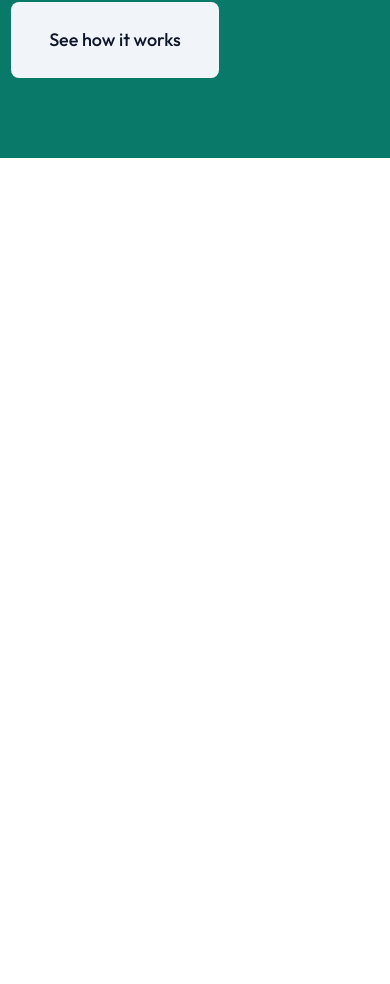
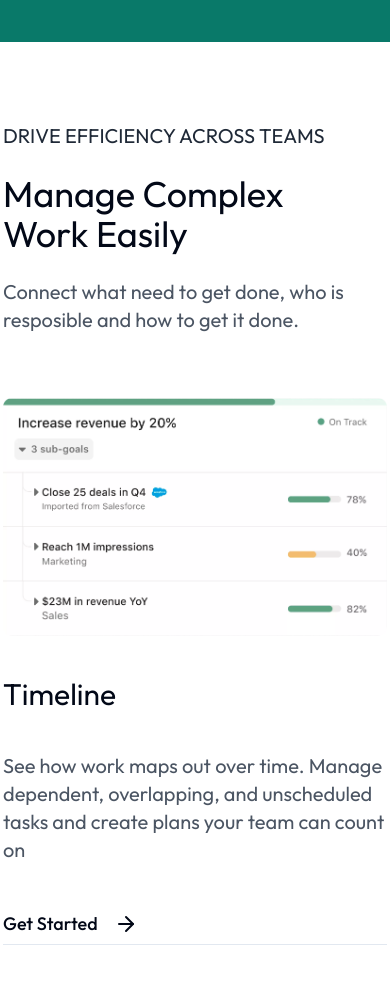
Before and after one commit to breno-gsantos/bird-app, a Next.js app: page / in a window 390 px wide. Shown: the part 2579-3563 px from the top of the page. Before the commit the page ends 2737 px from the top, so only its background shows below. Built offline with nearby package versions, Linux system fonts and the light colour scheme.

Commit message:
Fourth Section config

```diff
--- a/app/(landing-page)/page.tsx
+++ b/app/(landing-page)/page.tsx
@@ -1,4 +1,5 @@
 import FirstSection from "@/components/FirstSection";
+import FourthSection from "@/components/FourthSection";
 import Navbar from "@/components/Navbar/navbar";
 import SecondSection from "@/components/SecondSection";
 import ThirdSection from "@/components/ThirdSection";
@@ -11,6 +12,7 @@ export default function LandingPage() {
              <FirstSection />
              <SecondSection />
              <ThirdSection />
+             <FourthSection />
         </div>
     );
 }
--- /dev/null
+++ b/components/FourthSection.tsx
@@ -0,0 +1,35 @@
+'use client'
+
+import { SectionFour } from '@/constants/data';
+import { motion, useAnimation } from 'framer-motion';
+import Image from 'next/image';
+import { Button } from './ui/button';
+import { ArrowRight } from 'lucide-react';
+
+
+export default function FourthSection() {
+    return (
+        <div className='flex flex-col space-y-10 items-center justify-center px-20'>
+            <div className='flex py-20'>
+                <div className='space-y-6 flex flex-col'>
+                    <h1 className='text-gray-800 text-xl px-10'>DRIVE EFFICIENCY ACROSS TEAMS</h1>
+                    <h2 className='text-4xl w-96 px-10'>Manage Complex Work Easily</h2>
+                    <p className='text-xl text-gray-600 px-10'>Connect what need to get done, who is resposible and how to get it done.</p>
+                        {SectionFour.map((item) => (
+                            <div className='md:flex items-center md:space-x-60 space-y-10 p-10'>
+                                <Image key={item.id} src={item.src} alt='image' width={700} height={700} />
+                                <div className='space-y-10 border-b'>
+                                    <h1 className='text-3xl'>{item.title}</h1>
+                                    <p className='w-96 text-xl text-gray-600'>{item.paragraph}</p>
+                                    <Button variant='ghost' className='flex text-lg px-0'>
+                                        Get Started
+                                        <ArrowRight className='w-6 h-6 ml-4' />
+                                    </Button>
+                                </div>
+                            </div>
+                        ))}
+                </div>
+            </div>
+        </div>
+    )
+}
--- a/components/ThirdSection.tsx
+++ b/components/ThirdSection.tsx
@@ -15,8 +15,7 @@ const ThirdSection = () => {
 
 
   return (
-    <div >
-      <motion.div ref = {ref} initial={{ y: 100, opacity: 0 }}   animate={{ y: 0, opacity: 1 }} transition={{ duration: 4 }} className="flex flex-col space-y-10 ">
+      <motion.div ref = {ref} initial={{ y: 100, opacity: 0 }}   animate={{ y: 0, opacity: 1 }} transition={{ duration: 3 }} className="flex flex-col space-y-10 ">
         <div className="py-20 bg-[#097969] items-center flex flex-col space-y-10">
           <div className="text-white text-4xl px-10 md:px-0  md:text-6xl md:pb-10 flex items-start justify-start ">Why companies choose Bird</div>
           <div className="md:w-3/4 px-10">
@@ -27,11 +26,10 @@ const ThirdSection = () => {
                     <div className="md:w-1/2 hidden md:block">{item.text}</div>
                 </div>
             ))}
-            <Button className="mt-10 text-lg" size='big' variant='secondary'>See how it works</Button>
+            <Button className="hidden md:block mt-10 text-lg" size='big' variant='secondary'>See how it works</Button>
           </div>
         </div>
       </motion.div>
-    </div>
   );
 };
 
--- a/constants/data.ts
+++ b/constants/data.ts
@@ -142,3 +142,24 @@ export const SectionThree = [
         text: 'Get tailored support to help your teams easily migrate existing data and adopt Bird.'
     }
 ]
+
+export const SectionFour = [
+    {
+        id: 1,
+        src: '/images/tab-1.webp',
+        paragraph: 'See how work maps out over time. Manage dependent, overlapping, and unscheduled tasks and create plans your team can count on',
+        title: 'Timeline'
+    },
+    {
+        id: 2,
+        src: '/images/tab-2.webp',
+        paragraph: 'Make it easy for your team to focus on tasks currently at hand. Define each stage of work to see what is important and where things are getting stuck.',
+        title: 'Boards'
+    },
+    {
+        id: 3,
+        src: '/images/tab-3.webp',
+        paragraph: 'See how work maps out over time. Manage dependent, overlapping, and unscheduled tasks—and create plans your team can count on.',
+        title: 'Organization'
+    },
+]
```
